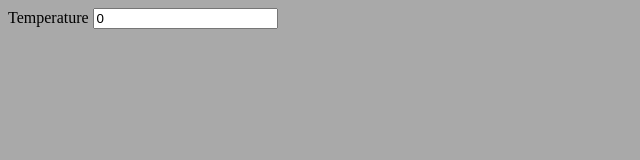
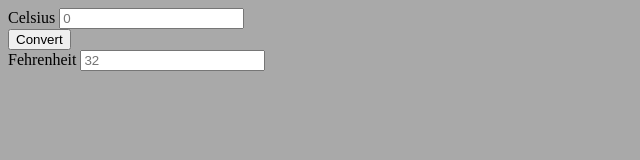
Before and after one commit to giuliadev95/Temperature_converter, a plain HTML site: page index.html in a window 1280 px wide. Shown: the whole page, without its empty margins (0-640 px from the left). Drawn offline with Linux system fonts and the light colour scheme.

Commit message:
Set JavaScript formula from Celsius to Fehrenheit

```diff
--- a/index.html
+++ b/index.html
@@ -8,8 +8,13 @@
 </head>
 <body>
     <form>
-        <label for="celsius"> Temperature</label>
-        <input type="text" id="celsius" placeholder=" 0 " value="0">
+        <label for="celsius"> Celsius</label>
+        <input type="text" id="celsius" placeholder="0" value=""> <!-- celsius ° -->
+    </form>
+    <button type="button" onclick="convert()">Convert</button>
+    <form>
+        <label for="fehrenheit">Fehrenheit</label>
+        <input type="text" id="fehrenheit" placeholder="32" readonly>  <!-- fehrenheit ° -->
     </form>
  <script src="script.js"></script>
 </body>
--- a/script.js
+++ b/script.js
@@ -1,20 +1,38 @@
 // Convert Celsius to Fahreneith Formula (0 °C × 9/5) + 32 = 32 °F
 
-var celsiusField = document.getElementById('celsius'); // take the value that I insert in the Celsius input, from the HTML.
+//var celsiusField = document.getElementById('celsius'); // take the value that I insert in the Celsius input, from the HTML.
 
-var celsiusValue = celsiusField.value;
+//var celsiusValue = celsiusField.value;
 
-console.log(typeof celsiusValue); // console.log(string)
+//console.log(typeof celsiusValue); // console.log(string)
 
-var celsiusNum= parseInt(celsiusValue);
+//var celsiusNum= parseFloat(celsiusValue);
 
-console.log(typeof celsiusNum); // console.log(number)
+//console.log(celsiusNum); // console.log(number)
 
-function toFahreneith (celsiusNum) { // function syntax
+function convert(){
+   var prompt = document.getElementById('celsius').value
+   console.log(prompt); // input value in Celsius.
+   console.log(typeof prompt); // In the first place, the input value is a 'text'= a string.
 
-    console.log((celsiusNum * 5/9) + 32);
+
+   var conversion = parseFloat(prompt); // Secondly, the input value gets converted into a number;
+   console.log(typeof conversion);
+   var result = conversion * 9/5 + 32; // formula Celsius > Fehrenheit;
+   console.log(result);
+
+   var fahrenheitInput = document.getElementById('fehrenheit');
+   fahrenheitInput.value = result.toFixed(1);  // display the result as an output in index.html.
+
+
+
 }
 
-toFahreneith(celsiusNum);
+
+
+
+// Replace the standard value with the one the user writes.
+// add a listener for the input?
+
 
 // Add event listener onclick for conversion btn
```
